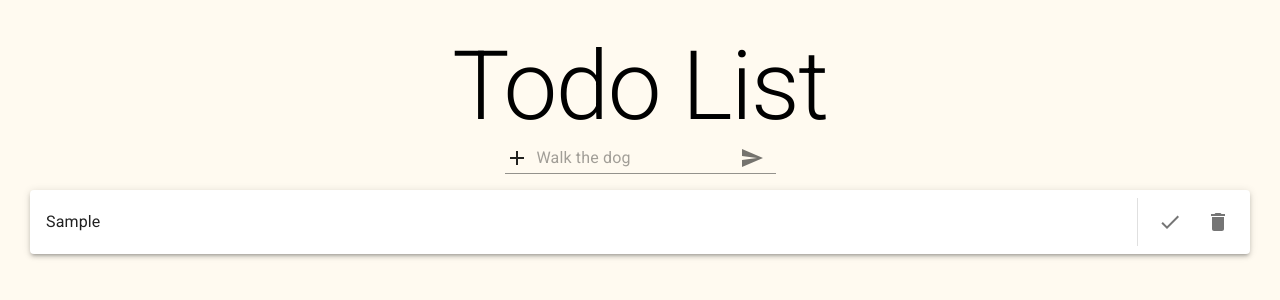
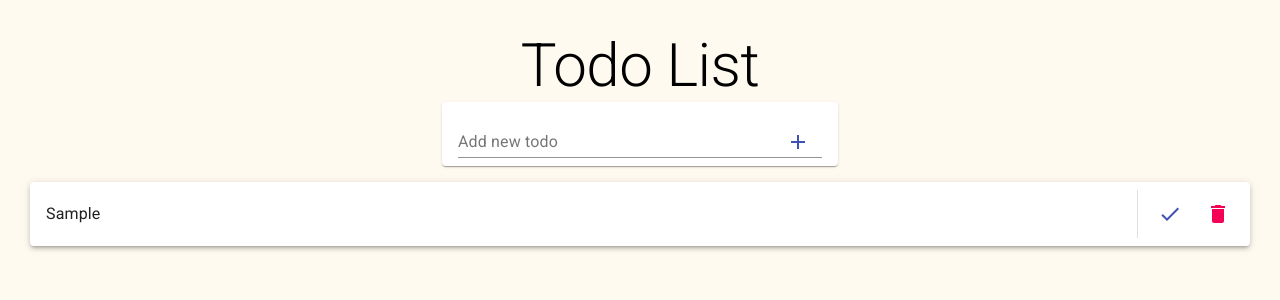
Before and after one commit to linkspote/react-todo-list-app, a React (Create React App) app: page / in a window 1280 px wide. Both pictures are taken after typing "Sample" into the empty fields and a click on the button "Add new todo". Shown: the top 300 px of the page. Built offline with nearby package versions, Linux system fonts and the light colour scheme.

Commit message:
- Style and accessibility changes

```diff
--- a/public/index.html
+++ b/public/index.html
@@ -3,7 +3,7 @@
   <head>
     <meta charset="utf-8" />
     <link rel="icon" href="%PUBLIC_URL%/favicon.ico" />
-    <meta name="viewport" content="width=device-width, initial-scale=1" />
+    <meta name="viewport" content="minimum-scale=1, initial-scale=1, width=device-width"/>
     <meta name="theme-color" content="#000000" />
     <meta
       name="description"
--- a/src/App.css
+++ b/src/App.css
@@ -1,6 +1,9 @@
 .app {
   padding: 30px;
-  text-align: center;
+}
+
+.todo-form {
+  padding: 8px 16px;
 }
 
 .todo {
--- a/src/App.js
+++ b/src/App.js
@@ -71,8 +71,8 @@ function App() {
   return (
     <div className="app">
       <div className="container">
-        <Typography variant="h1" className="text-center mb-4">Todo List</Typography>
-        <Grid container spacing={2}>
+        <Typography variant="h2" component="h1" align="center">Todo List</Typography>
+        <Grid container spacing={2} justify="center">
           <TodoForm addTodo={addTodo} />
           <TodoList todos={todos} toggleTodo={toggleTodo} removeTodo={removeTodo} />
         </Grid>
--- a/src/components/Todo.js
+++ b/src/components/Todo.js
@@ -1,5 +1,5 @@
 import React from "react";
-import {Divider, Grid, IconButton, Typography} from "@material-ui/core";
+import {Divider, Grid, IconButton, Tooltip, Typography} from "@material-ui/core";
 import {Delete, Done} from "@material-ui/icons";
 
 /**
@@ -12,7 +12,7 @@ import {Delete, Done} from "@material-ui/icons";
  * @returns {JSX.Element}
  * @constructor
  */
-function Todo({ todo, index, toggleTodo, removeTodo }) {
+export default function Todo({ todo, index, toggleTodo, removeTodo }) {
 
   return (
     /* If we would render the following three lines of code an error occurs telling us that adjacent JSX elements
@@ -30,12 +30,18 @@ function Todo({ todo, index, toggleTodo, removeTodo }) {
       <Grid item>
         <Grid container alignItems="center">
           <Divider className="divider" orientation="vertical" flexItem />
-          <IconButton onClick={() => toggleTodo(index)}><Done /></IconButton>
-          <IconButton onClick={() => removeTodo(index)}><Delete /></IconButton>
+          <Tooltip title={todo.isDone ? "Undone" : "Done"}>
+            <IconButton onClick={() => toggleTodo(index)} color="primary">
+              <Done />
+            </IconButton>
+          </Tooltip>
+          <Tooltip title="Remove">
+            <IconButton onClick={() => removeTodo(index)} color="secondary">
+              <Delete />
+            </IconButton>
+          </Tooltip>
         </Grid>
       </Grid>
     </Grid>
   );
 }
-
-export default Todo;
--- a/src/components/TodoForm.js
+++ b/src/components/TodoForm.js
@@ -1,7 +1,7 @@
 // State is used here to keep track of the user input
-import React, { useState } from "react";
-import {Grid, IconButton, Input, InputAdornment} from "@material-ui/core";
-import {Add, Send} from "@material-ui/icons";
+import React, {useState} from "react";
+import {FormControl, Grid, IconButton, Input, InputAdornment, InputLabel, Paper, Tooltip} from "@material-ui/core";
+import {Add} from "@material-ui/icons";
 
 /**
  * Renders the todo form to add one to the list.
@@ -31,29 +31,32 @@ function TodoForm({ addTodo }) {
   };
 
   return (
-    <Grid item xs={12}>
-      <form onSubmit={handleSubmit}>
+    <Grid item xs={4}>
+      <Paper component="form" onSubmit={handleSubmit} className="todo-form">
+        <FormControl fullWidth>
+          <InputLabel htmlFor="input-todo">Add new todo</InputLabel>
           <Input
+            id="input-todo"
             type="text"
             className="input"
             value={value}
             onChange={e => setValue(e.target.value)}
             placeholder="Walk the dog"
-          label="Add new todo"
-          startAdornment={
-            <InputAdornment position="start">
-              <Add />
-            </InputAdornment>
-          }
             endAdornment={
               <InputAdornment position="end">
-              <IconButton type="submit">
-                <Send />
+                <Tooltip title="Add new todo">
+                  <IconButton type="submit" color="primary">
+                    <Add />
                   </IconButton>
+                </Tooltip>
               </InputAdornment>
             }
           />
-      </form>
+        </FormControl>
+      </Paper>
+      {/*<form onSubmit={handleSubmit}>*/}
+
+      {/*</form>*/}
     </Grid>
   );
 }
--- a/src/components/TodoList.js
+++ b/src/components/TodoList.js
@@ -11,7 +11,7 @@ import {Grid, Paper} from "@material-ui/core";
  * @returns {JSX.Element}
  * @constructor
  */
-function TodoList({ todos, toggleTodo, removeTodo }) {
+export default function TodoList({ todos, toggleTodo, removeTodo }) {
   return (
     <React.Fragment>
       {/*
@@ -20,10 +20,9 @@ function TodoList({ todos, toggleTodo, removeTodo }) {
         *       parent element returned from the map.
         */}
       {todos.map((todo, index) => (
-        <Grid item xs={12}>
+        <Grid item xs={12} key={index}>
           <Paper elevation={3}>
             <Todo
-              key={index}
               index={index}
               todo={todo}
               toggleTodo={toggleTodo}
@@ -35,5 +34,3 @@ function TodoList({ todos, toggleTodo, removeTodo }) {
     </React.Fragment>
   );
 }
-
-export default TodoList;
--- a/src/index.css
+++ b/src/index.css
@@ -7,8 +7,3 @@ body {
   -webkit-font-smoothing: antialiased;
   -moz-osx-font-smoothing: grayscale;
 }
-
-code {
-  font-family: source-code-pro, Menlo, Monaco, Consolas, 'Courier New',
-    monospace;
-}
```
Lines whose indentation alone changed are shown as unchanged.
